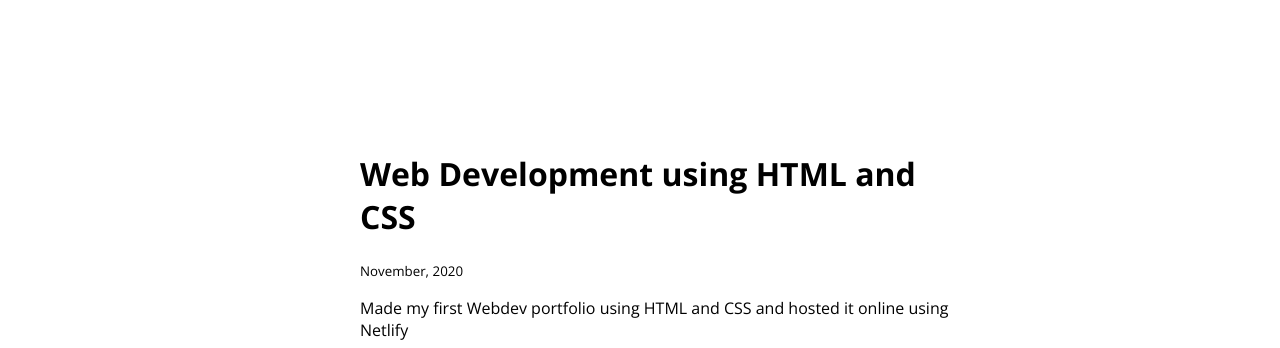
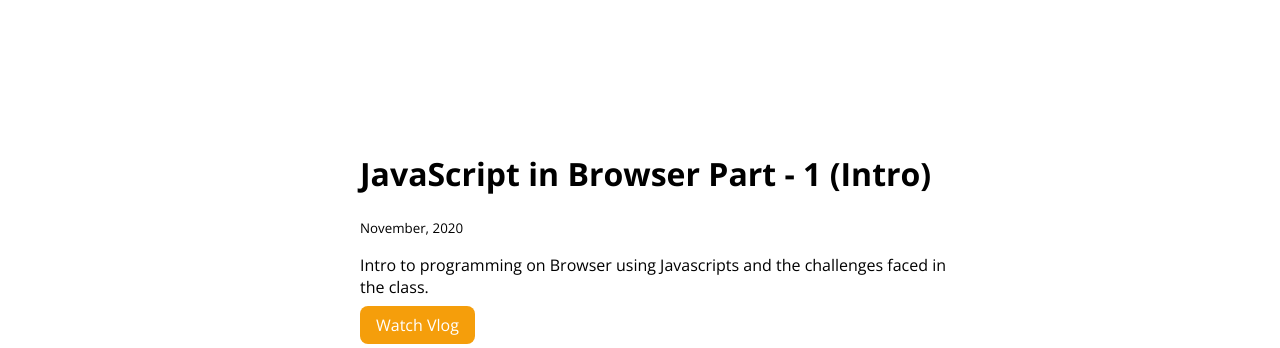
Before and after one commit to pantsachin/Sachinpant-portfolio, a plain HTML site: page vlogs.html in a window 1280 px wide. Shown: the part 570-918 px from the top of the page. Drawn offline with nearby package versions, Linux system fonts and the light colour scheme.

Commit message:
Vlog Addition
Vlog Addition

```diff
--- a/vlogs.html
+++ b/vlogs.html
@@ -42,6 +42,21 @@
 
     <ul class="list-non-bullet">
       <div class="container container-center">
+        <li class="list-item-inline">
+          <h1>JavaScript in Browser Part - 1 (Intro)</h1>
+          <small>November, 2020</small>
+          <p>
+            Intro to programming on Browser using Javascripts and the challenges
+            faced in the class.
+          </p>
+          <a
+            class="link primary-link"
+            href="https://www.youtube.com/watch?v=WHh79yByYaY&t=8s"
+          >
+            Watch Vlog</a
+          >
+        </li>
+
         <li class="list-item-inline">
           <h1>Web Development using HTML and CSS</h1>
           <small>November, 2020</small>
```
